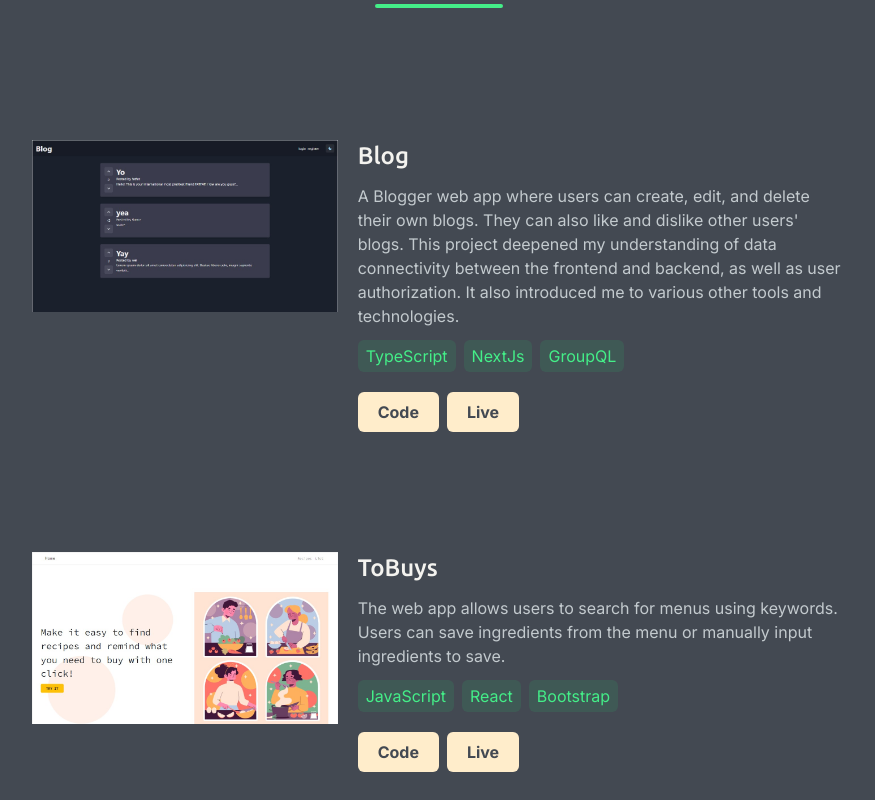
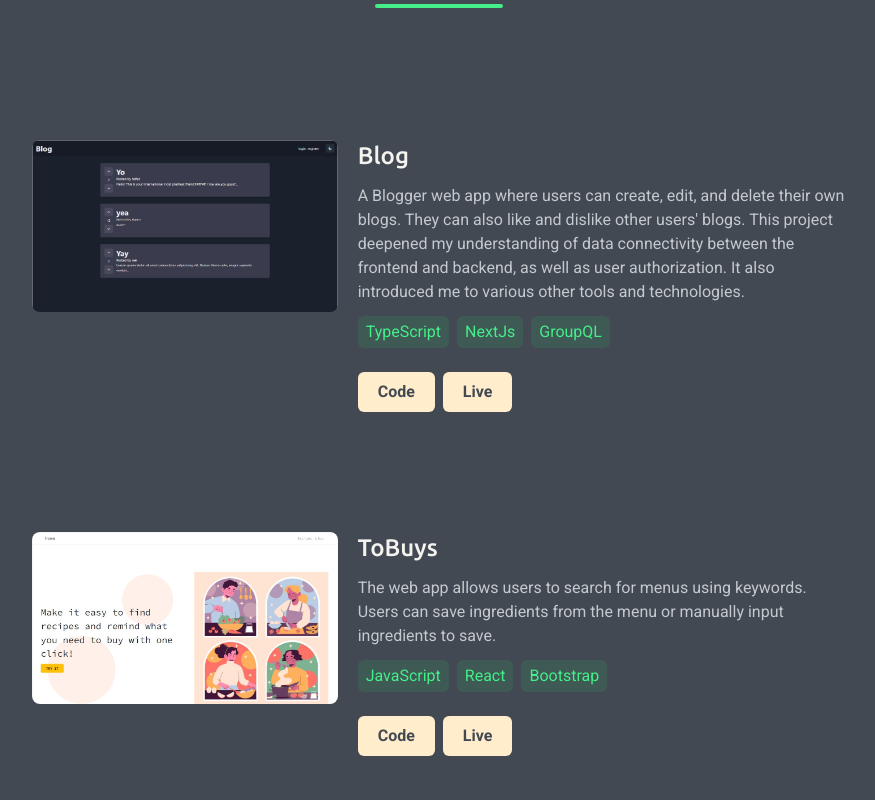
Before and after one commit to w1216linw/personal-web-v2, a Next.js app: page / in a window 1280 px wide. Shown: the part 1760-2560 px from the top of the page, without its empty margins (201-1076 px from the left). Built offline with nearby package versions, Linux system fonts and the light colour scheme.

Commit message:
fix: fonts

```diff
--- a/src/app/layout.js
+++ b/src/app/layout.js
@@ -1,17 +1,14 @@
-import { Inter } from "next/font/google";
 import "./globals.css";
-
-const inter = Inter({ subsets: ["latin"] });
 
 export const metadata = {
   title: "Weiwei Lin",
-  description: "Created By Weiwei Lin",
+  description: "Personal website of Weiwei Lin",
 };
 
 export default function RootLayout({ children }) {
   return (
     <html lang="en">
-      <body className={inter.className}>{children}</body>
+      <body>{children}</body>
     </html>
   );
 }
--- a/src/components/About.jsx
+++ b/src/components/About.jsx
@@ -5,7 +5,7 @@ const About = () => {
   return (
     <section id="about" className="min-h-[80vh] py-[5rem] space-y-28">
       <SectionTitle title="About me" id="about" />
-      <div className="grid xl:grid-cols-12 grid-cols-9">
+      <div className="grid xl:grid-cols-12 grid-cols-9 max-w-[90rem] mx-auto">
         <div className="xl:col-start-3 xl:col-end-6 col-start-2 col-end-5 space-y-5">
           <h2 className="text-3xl font-medium">Background</h2>
           <p className="leading-8">
--- a/src/components/SingleProject.jsx
+++ b/src/components/SingleProject.jsx
@@ -3,8 +3,8 @@ import Link from "next/link";
 
 const SingleProject = ({ project }) => {
   return (
-    <div className="grid grid-cols-5 p-5 max-w-6xl m-auto w-full h-min gap-5">
-      <div className="relative w-full max-w-md aspect-video col-span-2">
+    <div className="grid grid-cols-5 p-5 max-w-6xl m-auto w-full h-min gap-5 items-start">
+      <div className="relative w-full max-w-md aspect-video col-span-2 rounded-lg overflow-hidden">
         <Image
           src={`/images/${project.key}.jpg`}
           alt={project.name}
@@ -12,7 +12,7 @@ const SingleProject = ({ project }) => {
           style={{ objectFit: "cover", objectPosition: "top" }}
         />
       </div>
-      <div className="col-start-3 col-end-7 flex flex-col justify-between gap-5">
+      <div className="col-start-3 col-end-7 flex flex-col gap-6">
         <div className="space-y-3">
           <h2 className="xl:text-2xl font-medium">{project.name}</h2>
           <p>{project.description}</p>
@@ -28,14 +28,14 @@ const SingleProject = ({ project }) => {
           <Link
             href={project.code}
             target="_blank"
-            className="bg-[--clr-secondary-5] text-[--clr-primary-9] font-bold px-5 py-2 rounded-md hover:bg-[--clr-secondary-5-light]"
+            className="bg-[--clr-secondary-5] text-[--clr-primary-9] font-bold px-5 py-2 rounded-md hover:bg-[--clr-secondary-5-light] hover:-translate-y-1 transition-transform"
           >
             Code
           </Link>
           <Link
             href={project.live}
             target="_blank"
-            className="bg-[--clr-secondary-5] text-[--clr-primary-9] font-bold px-5 py-2 rounded-md hover:bg-[--clr-secondary-5-light]"
+            className="bg-[--clr-secondary-5] text-[--clr-primary-9] font-bold px-5 py-2 rounded-md hover:bg-[--clr-secondary-5-light] hover:-translate-y-1"
           >
             Live
           </Link>
```
